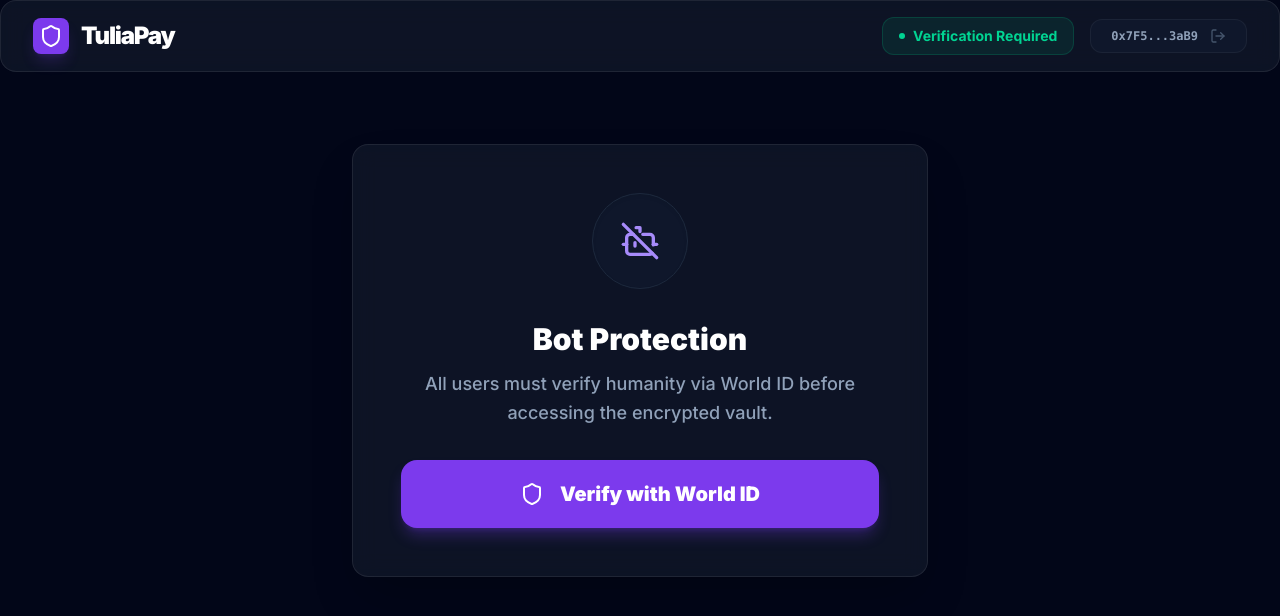
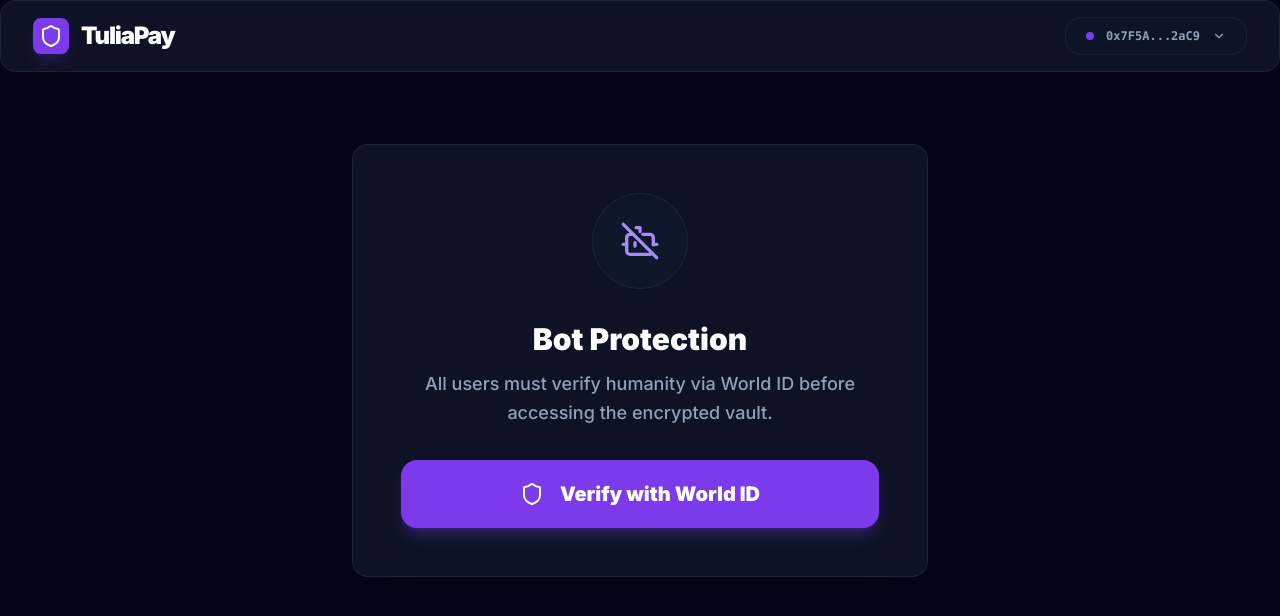
Before and after one commit to Doreen-Onyango/TuliaPay, a Next.js app in the folder frontend/: page /dashboard in a window 1280 px wide. Both pictures are taken after a click on the button "Reconnect Wallet". Shown: the top 616 px of the page. Built offline with nearby package versions, Linux system fonts and the light colour scheme.

Commit message:
feat: Replace simple wallet display with an interactive dropdown, including copy address functionality and animated disconnect.

```diff
--- a/frontend/src/app/dashboard/page.tsx
+++ b/frontend/src/app/dashboard/page.tsx
@@ -17,7 +17,10 @@
   CheckCircle2,
   XCircle,
   ArrowLeft,
-  LogOut
+  LogOut,
+  Copy,
+  ChevronDown,
+  Check
 } from 'lucide-react';
 import {
   walletAddressAtom,
@@ -42,15 +45,28 @@
   const [sendAmount, setSendAmount] = useState("");
   const [recipient, setRecipient] = useState("");
 
-  const handleConnect = () => setWalletAddress("0x7F5...3aB9");
+  // Wallet interaction states
+  const [isDropdownOpen, setIsDropdownOpen] = useState(false);
+  const [isCopied, setIsCopied] = useState(false);
+
+  const handleConnect = () => setWalletAddress("0x7F5A4bD2d78B9c4E9F1A3B8C7D6E5F4A3B2aC9");
   const handleWorldIDVerify = () => setIsVerified(true);
   const handleDisconnect = () => {
     setWalletAddress(null);
     setIsVerified(false);
+    setIsDropdownOpen(false);
   };
 
   const handleToggleBalance = () => {
     setBalance(balance === "****" ? "1,240.50" : "****");
+  };
+
+  const handleCopyAddress = () => {
+    if (walletAddress) {
+      navigator.clipboard.writeText(walletAddress);
+      setIsCopied(true);
+      setTimeout(() => setIsCopied(false), 2000);
+    }
   };
 
   const handleDeposit = async (e: React.FormEvent) => {
@@ -111,6 +127,8 @@
     );
   }
 
+  const truncatedAddress = `${walletAddress.slice(0, 6)}...${walletAddress.slice(-4)}`;
+
   return (
     <motion.div
       initial={{ opacity: 0, scale: 0.98 }}
@@ -126,16 +144,61 @@
           </div>
           <span className="font-black text-2xl tracking-tighter text-white">TuliaPay</span>
         </Link>
-        <div className="flex items-center gap-4 font-bold">
-          <div className="hidden md:flex items-center gap-2 bg-emerald-500/10 text-emerald-400 px-4 py-2 rounded-xl border border-emerald-500/20 text-sm">
-            <div className="w-1.5 h-1.5 bg-emerald-400 rounded-full animate-pulse"></div>
-            {isVerified ? "Human Verified" : "Verification Required"}
-          </div>
-          <div className="bg-slate-900 border border-white/5 px-5 py-2 rounded-xl text-slate-400 font-mono text-xs flex items-center gap-3 group relative">
-            {walletAddress}
-            <button onClick={handleDisconnect} className="text-slate-600 hover:text-rose-400 transition-colors">
-              <LogOut size={16} />
+
+        <div className="flex items-center gap-6 font-bold">
+          {isVerified && (
+            <div className="hidden md:flex items-center gap-2 bg-emerald-500/10 text-emerald-400 px-4 py-2 rounded-xl border border-emerald-500/20 text-sm">
+              <div className="w-1.5 h-1.5 bg-emerald-400 rounded-full animate-pulse"></div>
+              Human Verified
+            </div>
+          )}
+
+          {/* Wallet Dropdown Wrapper */}
+          <div className="relative">
+            <button
+              onClick={() => setIsDropdownOpen(!isDropdownOpen)}
+              className={`flex items-center gap-3 px-5 py-2.5 rounded-2xl border transition-all duration-300 ${isDropdownOpen ? 'bg-slate-900 border-brand/50 text-white' : 'bg-slate-900/50 border-white/5 text-slate-400 hover:border-white/20'}`}
+            >
+              <div className="w-2 h-2 bg-brand rounded-full"></div>
+              <span className="font-mono text-xs">{truncatedAddress}</span>
+              <ChevronDown size={14} className={`transition-transform duration-300 ${isDropdownOpen ? 'rotate-180 text-brand' : ''}`} />
             </button>
+
+            <AnimatePresence>
+              {isDropdownOpen && (
+                <motion.div
+                  initial={{ opacity: 0, scale: 0.95, y: 10 }}
+                  animate={{ opacity: 1, scale: 1, y: 0 }}
+                  exit={{ opacity: 0, scale: 0.95, y: 10 }}
+                  className="absolute right-0 mt-3 w-72 glass-panel p-6 border-brand/30 shadow-3xl shadow-black/80 space-y-6 z-[200] bg-slate-900/95"
+                >
+                  <div className="space-y-3">
+                    <p className="text-[10px] font-black uppercase tracking-[0.2em] text-slate-500">Connected Wallet</p>
+                    <div className="bg-slate-950 p-4 rounded-xl border border-white/5 break-all font-mono text-xs text-brand-light leading-relaxed">
+                      {walletAddress}
+                    </div>
+                  </div>
+
+                  <div className="grid grid-cols-1 gap-3">
+                    <button
+                      onClick={handleCopyAddress}
+                      className="w-full flex items-center justify-between p-4 bg-white/5 rounded-xl hover:bg-white/10 transition-colors border border-white/5 group"
+                    >
+                      <span className="text-sm font-bold text-slate-300">Copy Address</span>
+                      {isCopied ? <Check size={18} className="text-emerald-400" /> : <Copy size={18} className="text-slate-500 group-hover:text-white transition-colors" />}
+                    </button>
+
+                    <button
+                      onClick={handleDisconnect}
+                      className="w-full flex items-center justify-between p-4 bg-rose-500/5 rounded-xl hover:bg-rose-500/10 transition-colors border border-rose-500/10 group"
+                    >
+                      <span className="text-sm font-bold text-rose-400">Disconnect</span>
+                      <LogOut size={18} className="text-rose-400 group-hover:translate-x-1 transition-transform" />
+                    </button>
+                  </div>
+                </motion.div>
+              )}
+            </AnimatePresence>
           </div>
         </div>
       </nav>
```
